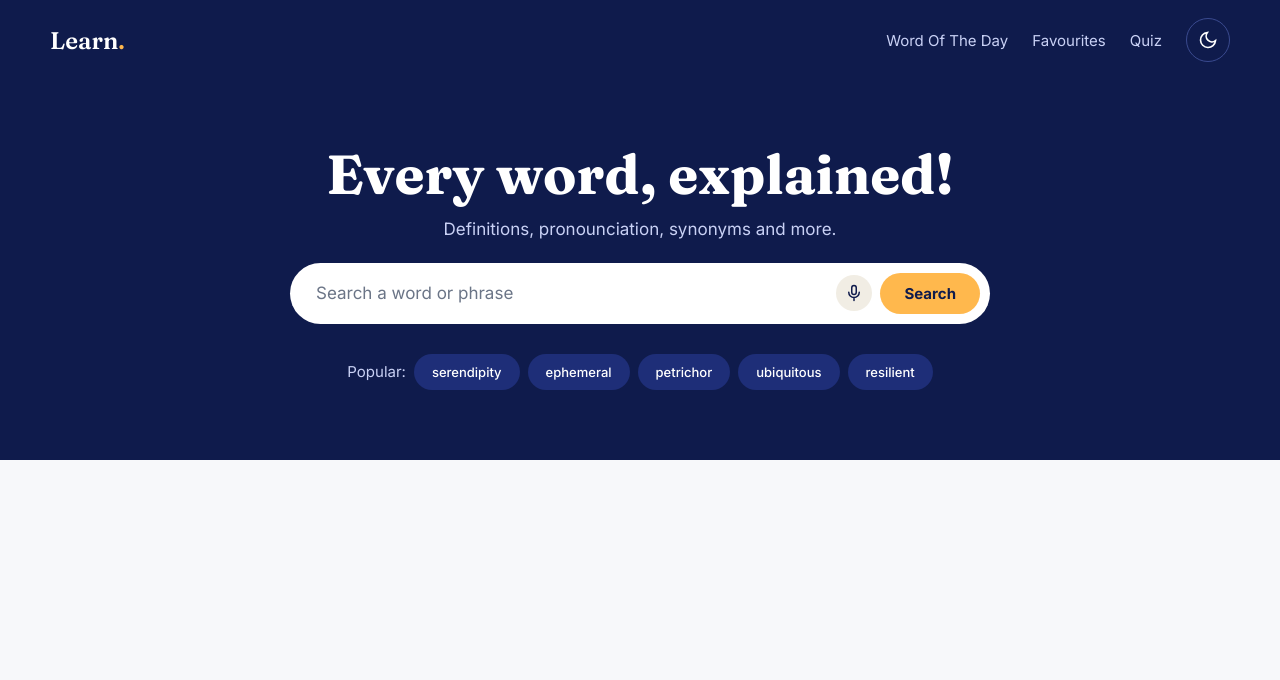
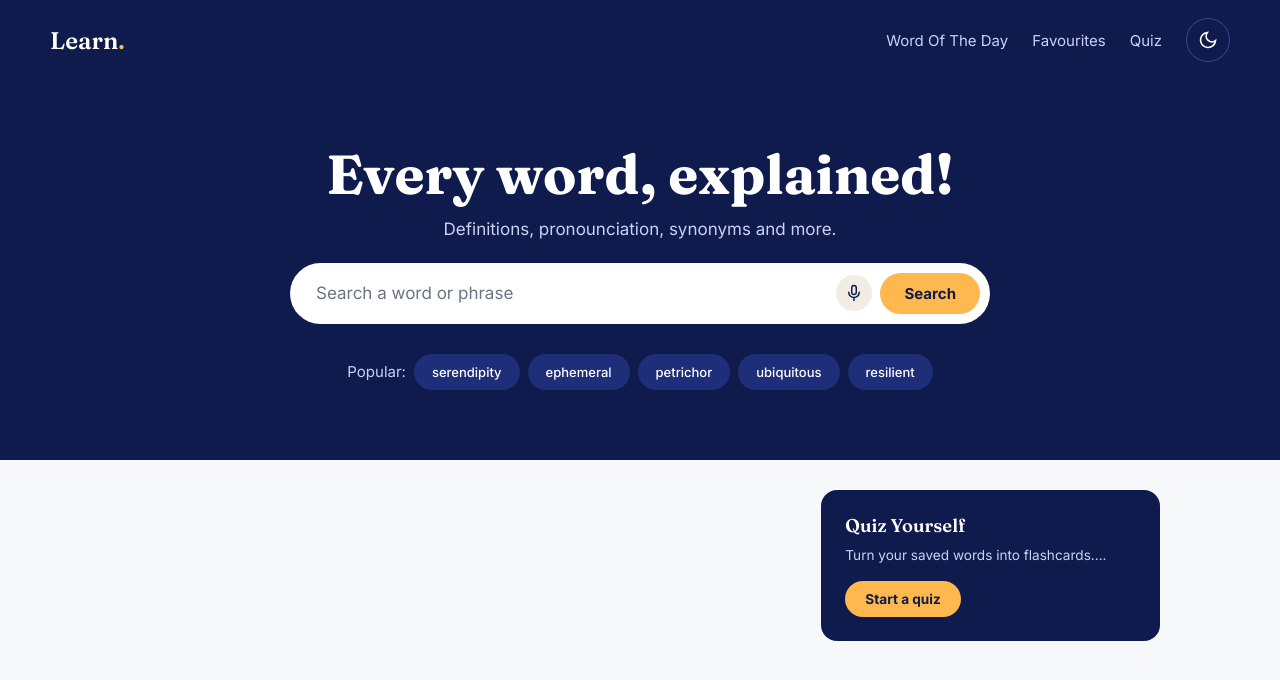
Before and after one commit to Mandi-Lekalakala/react-dictionary, a React (Vite) app: page / in a window 1280 px wide. Shown: the top 680 px of the page. Built offline with nearby package versions, Linux system fonts and the light colour scheme.

Commit message:
created QuizPromo content and added styling

```diff
--- a/src/components/QuizPromo.jsx
+++ b/src/components/QuizPromo.jsx
@@ -0,0 +1,17 @@
+import { Link } from "react-router-dom";
+
+import "../styles/quizpromo.css";
+
+export default function QuizPromo() {
+  return (
+    <div className="quiz-promo">
+      <h2 className="quiz-promo-title">Quiz Yourself</h2>
+      <p className="quiz-promo-text">
+        Turn your saved words into flashcards....
+      </p>
+      <Link to="/quiz" className="quiz-promo-btn">
+        Start a quiz
+      </Link>
+    </div>
+  );
+}
--- a/src/pages/Home.jsx
+++ b/src/pages/Home.jsx
@@ -1,9 +1,11 @@
 import PopularSearches from "../components/PopularSearches";
+import QuizPromo from "../components/QuizPromo";
 import SearchBar from "../components/SearchBar";
 import "../styles/home.css";
 
 export default function Home() {
   return (
+    <>
       <section className="hero">
         <h1 className="hero-title">Every word, explained!</h1>
         <p className="hero-sub">
@@ -12,5 +14,12 @@ export default function Home() {
         <SearchBar />
         <PopularSearches />
       </section>
+
+      <div className="home-grid">
+        <aside className="home-side">
+          <QuizPromo />
+        </aside>
+      </div>
+    </>
   );
 }
--- a/src/styles/quizpromo.css
+++ b/src/styles/quizpromo.css
@@ -0,0 +1,50 @@
+.quiz-promo {
+  background: var(--navy);
+  border-radius: 16px;
+  padding: 24px;
+}
+
+.quiz-promo-title {
+  font-family: var(--font-heading);
+  font-size: 1.15rem;
+  font-weight: 600;
+  color: #ffffff;
+}
+
+.quiz-promo-text {
+  margin-top: 8px;
+  font-size: 0.85rem;
+  line-height: 1.5;
+  color: var(--on-navy-muted);
+}
+
+.quiz-promo-btn {
+  display: inline-block;
+  margin-top: 16px;
+  padding: 10px 20px;
+  border-radius: 999px;
+  background: var(--amber);
+  color: var(--navy);
+  font-size: 0.85rem;
+  font-weight: 700;
+}
+
+.quiz-promo-btn:hover {
+  filter: brightness(0.95);
+}
+
+.home-grid {
+  display: grid;
+  grid-template-columns: 2fr 1fr;
+  gap: 24px;
+  max-width: 1100px;
+  margin: 30px auto 0;
+  padding: 0 30px 48px;
+}
+
+.home-side {
+  grid-column: 2;
+  display: flex;
+  flex-direction: column;
+  gap: 24px;
+}
```
Lines whose indentation alone changed are shown as unchanged.
